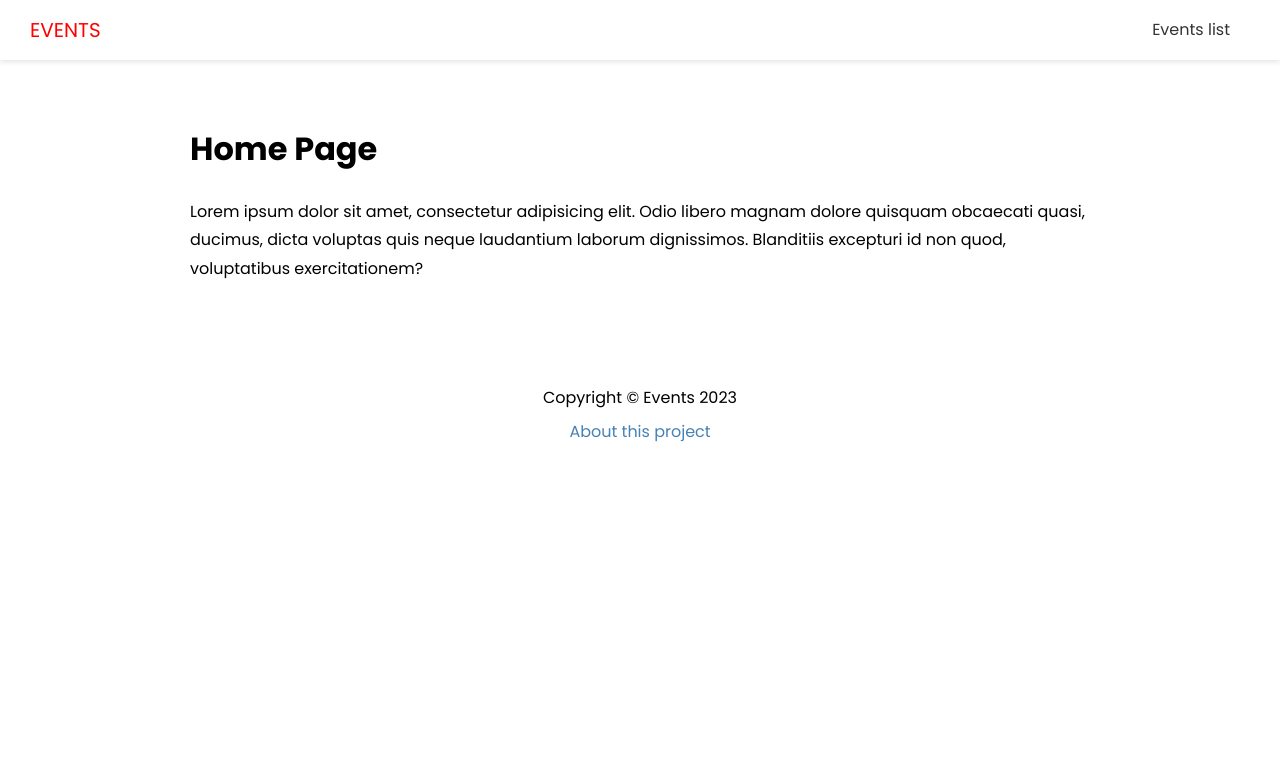
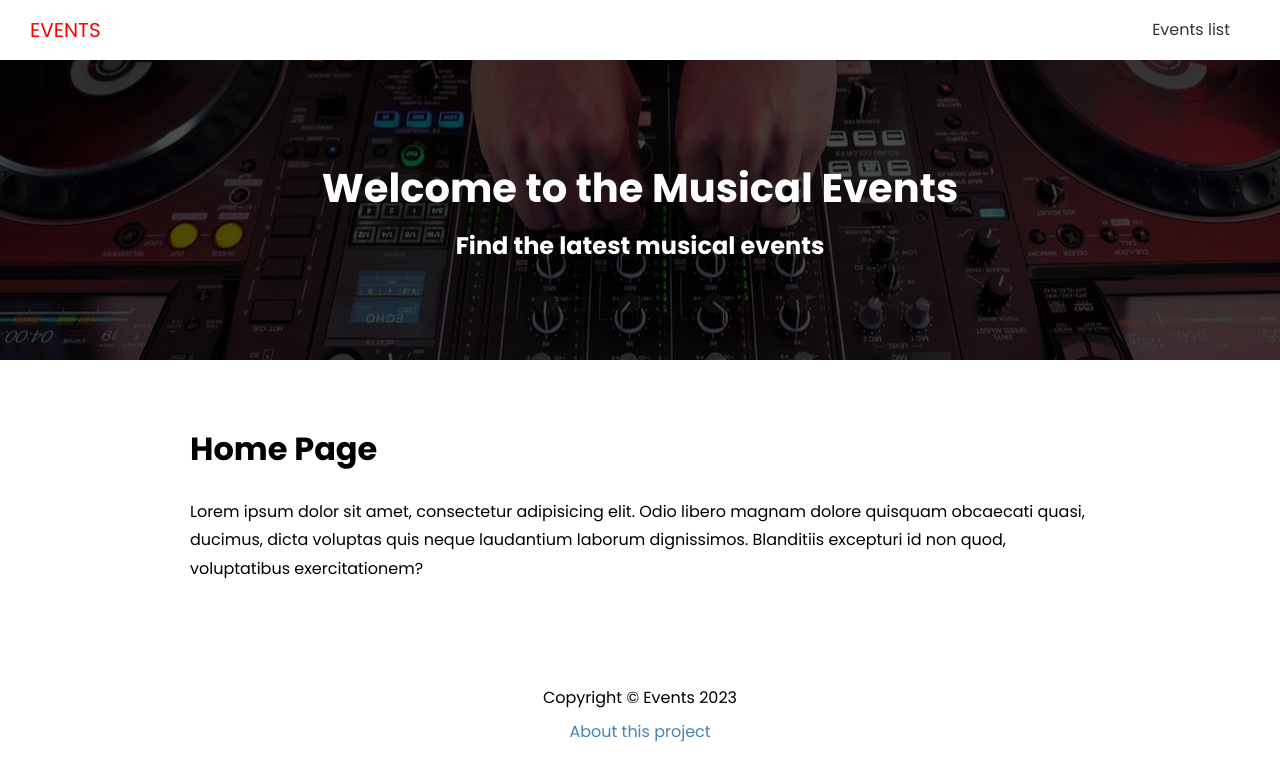
Before and after one commit to totylkopierdola/MusicalEventsApp, a Next.js app in the folder musical-events-app/: page / in a window 1280 px wide. Shown: the top 780 px of the page. Built offline with nearby package versions, Linux system fonts and the light colour scheme.

Commit message:
showcase component

```diff
--- a/musical-events-app/components/Layout.tsx
+++ b/musical-events-app/components/Layout.tsx
@@ -1,8 +1,10 @@
 import React from 'react'
+import { useRouter } from 'next/router'
 import Head from 'next/head'
 import styles from '@/styles/Layout.module.css'
 import Header from './Header'
 import Footer from './Footer'
+import Showcase from './Showcase'
 
 interface LayoutProps {
   title: string,
@@ -12,6 +14,7 @@
 }
 
 const Layout: React.FC<Partial<LayoutProps>> = ({title, keywords, description, children}) => {
+  const router = useRouter()
   return (
     <div>
       <Head>
@@ -22,13 +25,14 @@
 
       <Header/>
 
+      {router.pathname === '/' && <Showcase/>}
+
     <div className={styles.container}>
       {children}
     </div>
 
       <Footer/>
     </div>
-
   )
 }
 
--- /dev/null
+++ b/musical-events-app/components/Showcase.tsx
@@ -0,0 +1,13 @@
+import React from 'react'
+import styles from '@/styles/Showcase.module.css'
+
+const Showcase = () => {
+  return (
+    <div className={styles.showcase}>
+      <h1>Welcome to the Musical Events</h1>
+      <h2>Find the latest musical events</h2>
+    </div>
+  )
+}
+
+export default Showcase
--- /dev/null
+++ b/musical-events-app/styles/Showcase.module.css
@@ -0,0 +1,31 @@
+.showcase {
+  height: 300px;
+  width: 100%;
+  background: #000 url('/images/showcase.jpg') no-repeat center center;
+  color: #fff;
+  position: relative;
+  display: flex;
+  flex-direction: column;
+  align-items: center;
+  justify-content: center;
+  text-align: center;
+}
+
+.showcase::after {
+  content: '';
+  position: absolute;
+  top: 0;
+  left: 0;
+  width: 100%;
+  height: 100%;
+  background-color: rgba(0, 0, 0, 0.7);
+}
+
+.showcase * {
+  z-index: 20;
+}
+
+.showcase h1 {
+  font-size: 40px;
+  margin-bottom: 0;
+}
```
